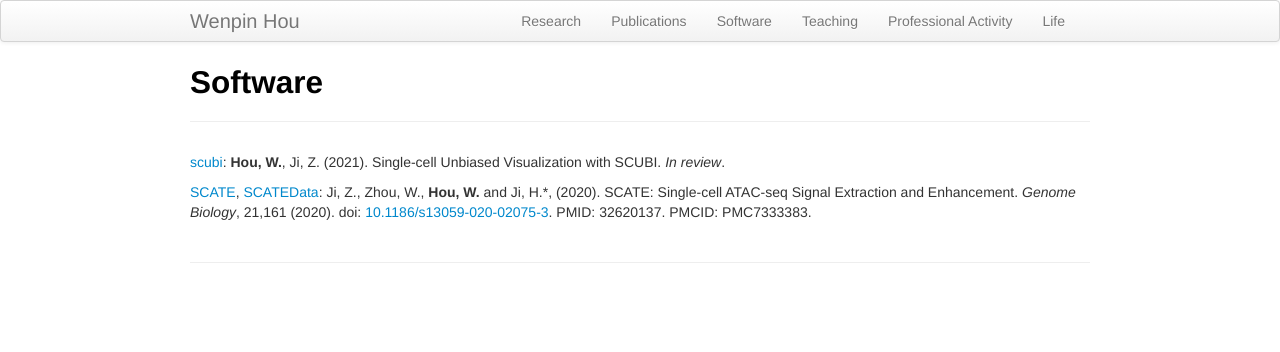
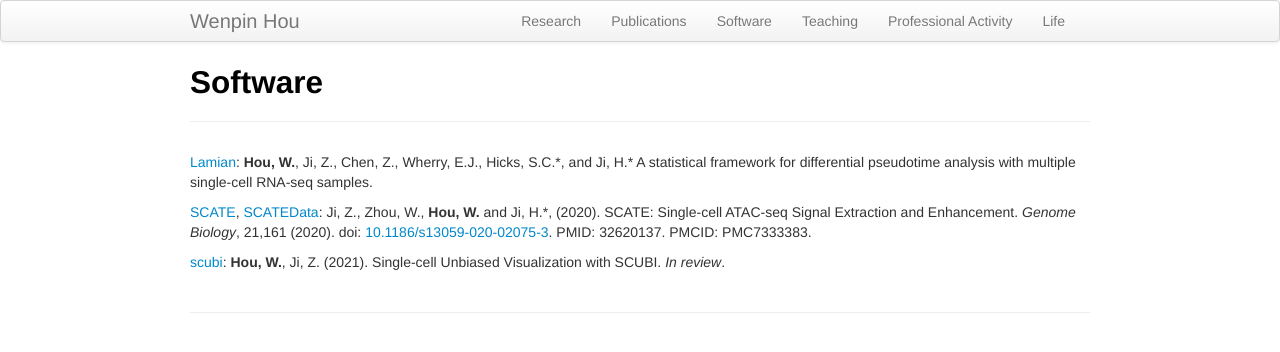
Before and after one commit to Winnie09/Wenpin_Hou, a Jekyll site: the page built from pages/software.md, in a window 1280 px wide. Shown: the top 352 px of the page. Built offline with Jekyll 4.4.1, drawn with Linux system fonts in a browser that asks for light colours.

Commit message:
add Lamian

```diff
--- a/pages/software.md
+++ b/pages/software.md
@@ -3,6 +3,10 @@ layout: page
 title: Software
 ---
 
-[scubi](https://winnie09.github.io/Wenpin_Hou/pages/SCUBI.html):  **Hou, W.**, Ji, Z. (2021). Single-cell Unbiased Visualization with SCUBI.  *In review*.
+[Lamian](https://github.com/Winnie09/Wenpin_Hou/blob/gh-pages/pages/Lamian.html): **Hou, W.**, Ji, Z., Chen, Z., Wherry, E.J., Hicks, S.C.\*, and Ji, H.\* A statistical framework for differential pseudotime analysis with multiple single-cell RNA-seq samples.
+
 
 [SCATE](https://github.com/Winnie09/SCATE), [SCATEData](https://github.com/Winnie09/SCATEData):  Ji, Z., Zhou, W., **Hou, W.** and Ji, H.\*, (2020). SCATE: Single-cell ATAC-seq Signal Extraction and Enhancement. *Genome Biology*, 21,161 (2020). doi: [10.1186/s13059-020-02075-3](https://genomebiology.biomedcentral.com/articles/10.1186/s13059-020-02075-3). PMID: 32620137. PMCID: PMC7333383.
+
+
+[scubi](https://winnie09.github.io/Wenpin_Hou/pages/SCUBI.html):  **Hou, W.**, Ji, Z. (2021). Single-cell Unbiased Visualization with SCUBI.  *In review*.
```
